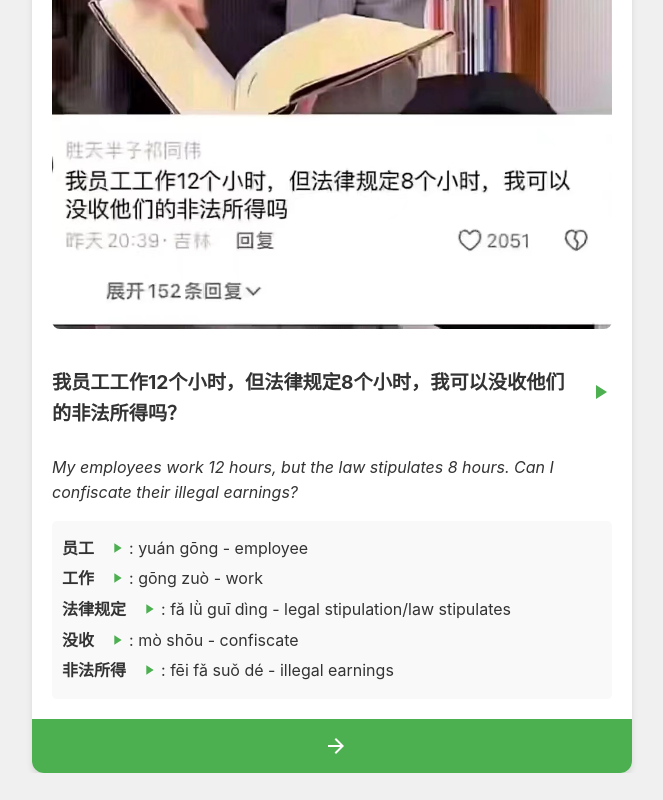
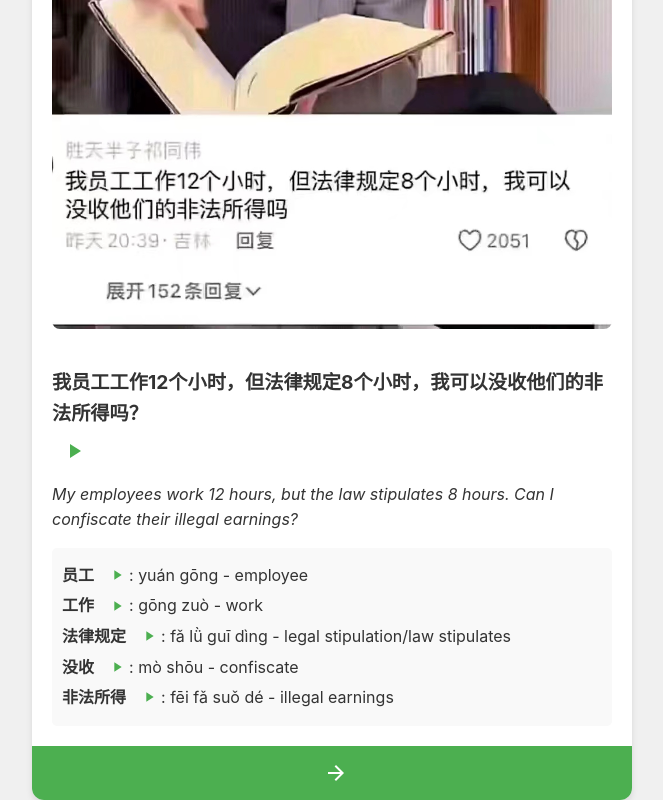
Before and after one commit to justajustin/FunChinese, a plain HTML site: page index.html in a window 1280 px wide. Shown: the part 380-1180 px from the top of the page, without its empty margins (308-971 px from the left). Before the commit the page ends 1153 px from the top, so only its background shows below. Drawn offline with Linux system fonts and the light colour scheme.

Commit message:
Revert "fix bug"
This reverts commit ade8c287d8d5e6649189538b4c8478a02dbca4b4.

```diff
--- a/index.html
+++ b/index.html
@@ -13,19 +13,18 @@
             <div class="joke-content">
                 <img id="jokeImage" alt="中文笑话图片">
                 <div class="text-content">
-                    <div class="chinese-container">
                     <p id="chineseText" class="chinese-text"></p>
                     <button id="playButton" class="play-button">
                         <svg viewBox="0 0 24 24" width="24" height="24">
                             <path d="M8 5v14l11-7z"/>
                         </svg>
                     </button>
-                    </div>
                     <p id="englishText" class="english-text"></p>
                     <div id="keywords" class="keywords"></div>
                 </div>
             </div>
         </div>
+
         <button id="nextJokeBtn" class="next-button" aria-label="下一个笑话">
             <svg viewBox="0 0 24 24" width="24" height="24">
                 <path d="M12 4l-1.41 1.41L16.17 11H4v2h12.17l-5.58 5.59L12 20l8-8z"/>
--- a/script.js
+++ b/script.js
@@ -8,33 +8,10 @@ const englishText = document.getElementById('englishText');
 const keywords = document.getElementById('keywords');
 const nextJokeBtn = document.getElementById('nextJokeBtn');
 const jokeContent = document.querySelector('.joke-content');
-const playButton = document.getElementById('playButton');
-
-let audioContext = null;
-
-function initAudioContext() {
-    if (!audioContext) {
-        audioContext = new (window.AudioContext || window.webkitAudioContext)();
-    }
-}
-
-function playChineseAudio(text) {
-    initAudioContext();
-
-    const utterance = new SpeechSynthesisUtterance(text);
-    utterance.lang = 'zh-CN';
-
-    speechSynthesis.speak(utterance);
-}
-
-playButton.addEventListener('click', () => {
-    const chineseText = document.getElementById('chineseText').textContent;
-    playChineseAudio(chineseText);
-});
 
 async function fetchJokes() {
     try {
-        const response = await fetch('./jokes_db.json');
+        const response = await fetch('jokes_db.json');
         const data = await response.json();
         jokes = data.jokes;
         console.log('Loaded jokes:', jokes);
@@ -59,32 +36,13 @@ function displayJoke(joke) {
     console.log('Displaying joke:', joke);
     if (jokeImage) jokeImage.src = joke.imagePath;
     if (jokeImage) jokeImage.alt = "中文笑话图片";
-    if (chineseText) {
-        chineseText.textContent = joke.chineseText;
-        playButton.style.display = 'inline-block';
-    }
+    if (chineseText) chineseText.textContent = joke.chineseText;
     if (englishText) englishText.textContent = joke.englishTranslation;
 
     if (keywords) {
         keywords.innerHTML = joke.keywords.map(word =>
-            `<p>
-                <strong>${word.chinese}</strong>
-                <button class="play-button word-play" data-text="${word.chinese}">
-                    <svg viewBox="0 0 24 24" width="16" height="16">
-                        <path d="M8 5v14l11-7z"/>
-                    </svg>
-                </button>
-                : ${word.pinyin} - ${word.english}
-            </p>`
+            `<p><strong>${word.chinese}:</strong> ${word.pinyin} - ${word.english}</p>`
         ).join('');
-
-        // Add play functionality for each keyword
-        keywords.querySelectorAll('.word-play').forEach(button => {
-            button.addEventListener('click', (e) => {
-                const text = e.currentTarget.getAttribute('data-text');
-                playChineseAudio(text);
-            });
-        });
     }
 }
 
@@ -138,3 +96,59 @@ if ('serviceWorker' in navigator) {
         });
     });
 }
+
+const playButton = document.getElementById('playButton');
+let audioContext = null;
+
+function initAudioContext() {
+    if (!audioContext) {
+        audioContext = new (window.AudioContext || window.webkitAudioContext)();
+    }
+}
+
+function playChineseAudio(text) {
+    initAudioContext();
+
+    const utterance = new SpeechSynthesisUtterance(text);
+    utterance.lang = 'zh-CN';
+
+    speechSynthesis.speak(utterance);
+}
+
+playButton.addEventListener('click', () => {
+    const chineseText = document.getElementById('chineseText').textContent;
+    playChineseAudio(chineseText);
+});
+
+function displayJoke(joke) {
+    console.log('Displaying joke:', joke);
+    if (jokeImage) jokeImage.src = joke.imagePath;
+    if (jokeImage) jokeImage.alt = "中文笑话图片";
+    if (chineseText) {
+        chineseText.textContent = joke.chineseText;
+        playButton.style.display = 'inline-block'; // 显示播放按钮
+    }
+    if (englishText) englishText.textContent = joke.englishTranslation;
+
+    if (keywords) {
+        keywords.innerHTML = joke.keywords.map(word =>
+            `<p>
+                <strong>${word.chinese}</strong>
+                <button class="play-button word-play" data-text="${word.chinese}">
+                    <svg viewBox="0 0 24 24" width="16" height="16">
+                        <path d="M8 5v14l11-7z"/>
+                    </svg>
+                </button>
+                : ${word.pinyin} - ${word.english}
+            </p>`
+        ).join('');
+
+        // 为每个关键词添加播放功能
+        keywords.querySelectorAll('.word-play').forEach(button => {
+            button.addEventListener('click', (e) => {
+                const text = e.currentTarget.getAttribute('data-text');
+                playChineseAudio(text);
+            });
+        });
+    }
+}
--- a/styles.css
+++ b/styles.css
@@ -50,16 +50,10 @@ img {
     line-height: 1.6;
 }
 
-.chinese-container {
-    display: flex;
-    align-items: center;
-}
-
 .chinese-text {
     font-size: 1.2em;
     font-weight: bold;
     margin-bottom: 10px;
-    margin-right: 10px;
 }
 
 .english-text {
@@ -100,6 +94,12 @@ img {
     margin-left: 8px;
 }
 
+@media (max-width: 600px) {
+    .container {
+        width: 95%;
+    }
+}
+
 .play-button {
     background: none;
     border: none;
@@ -112,9 +112,3 @@ img {
 .play-button svg {
     fill: #4CAF50;
 }
-
-@media (max-width: 600px) {
-    .container {
-        width: 95%;
-    }
-}
```
Lines whose indentation alone changed are shown as unchanged.
